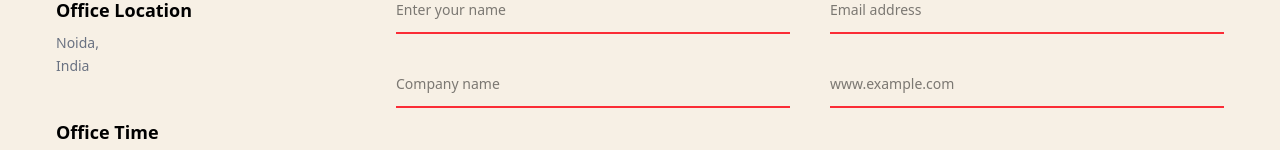
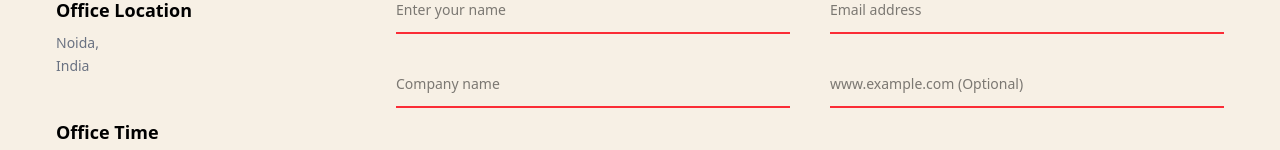
Before and after one commit to Aksdec14/Social-Manch, a Next.js app: page /contact in a window 1280 px wide. Shown: the part 379-529 px from the top of the page. Built offline with nearby package versions, Linux system fonts and the light colour scheme.

Commit message:
Web3forms are connected via Contact forms

```diff
--- a/app/components/Contact.tsx
+++ b/app/components/Contact.tsx
@@ -365,8 +365,8 @@ export default function ContactSection() {
                 <input type="tel" name="phone" placeholder="+1 (000) 000-0000" value={formData.phone} onChange={handleChange} />
               </div>
               <div className="field">
-                <label>Website URL</label>
-                <input type="url" name="website" placeholder="www.company.com" value={formData.website} onChange={handleChange} />
+                <label>Website URL <span style={{ color: '#aaa', fontWeight: 400 }}>(Optional)</span></label>
+                <input type="url" name="website" placeholder="www.company.com (leave blank if none)" value={formData.website} onChange={handleChange} />
               </div>
               <div className="field">
                 <label>Project Type</label>
--- a/app/contact/page.tsx
+++ b/app/contact/page.tsx
@@ -147,7 +147,7 @@ export default function ContactSection() {
               autoComplete="organization"
             />
             <TextField
-              label="www.example.com"
+              label="www.example.com (Optional)"
               name="website"
               type="url"
               value={form.website}
```
